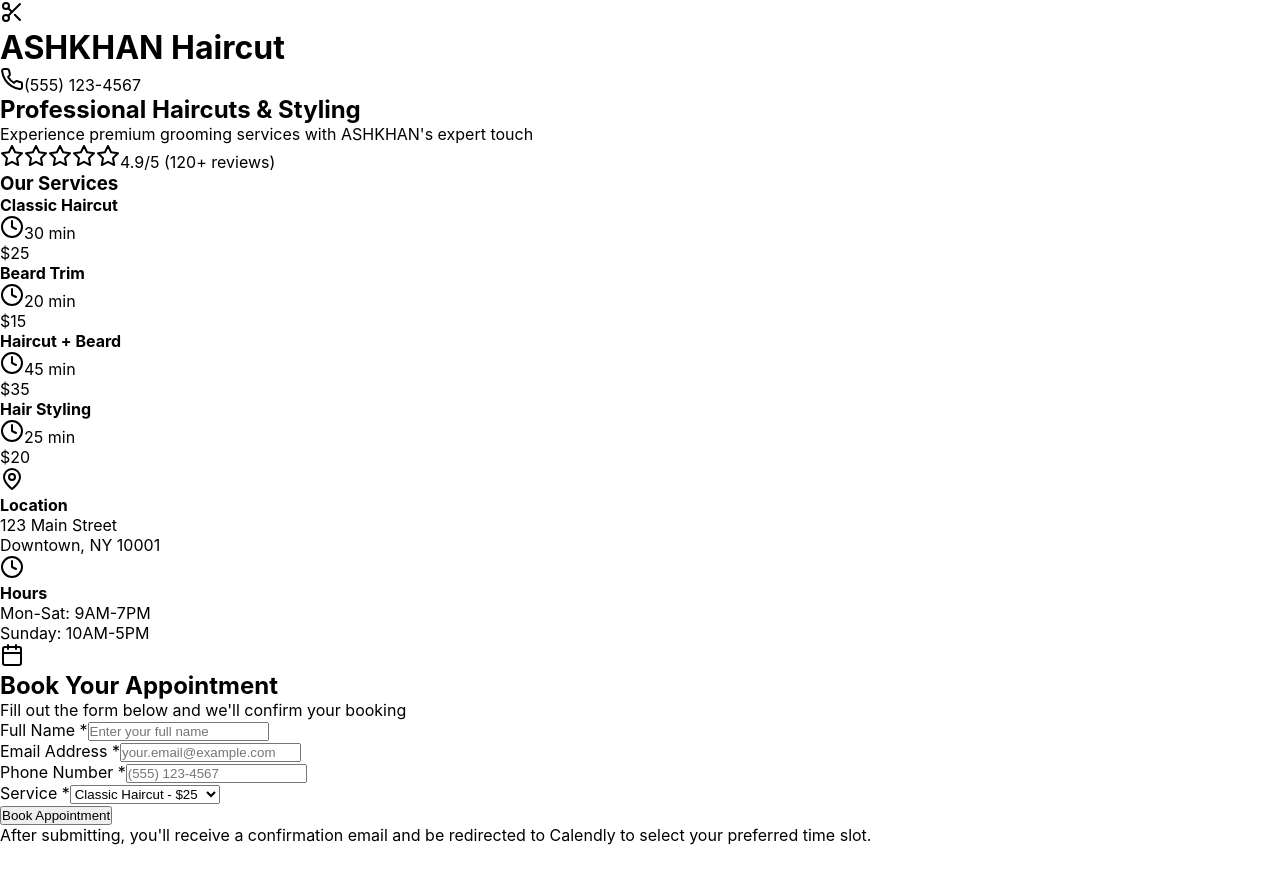
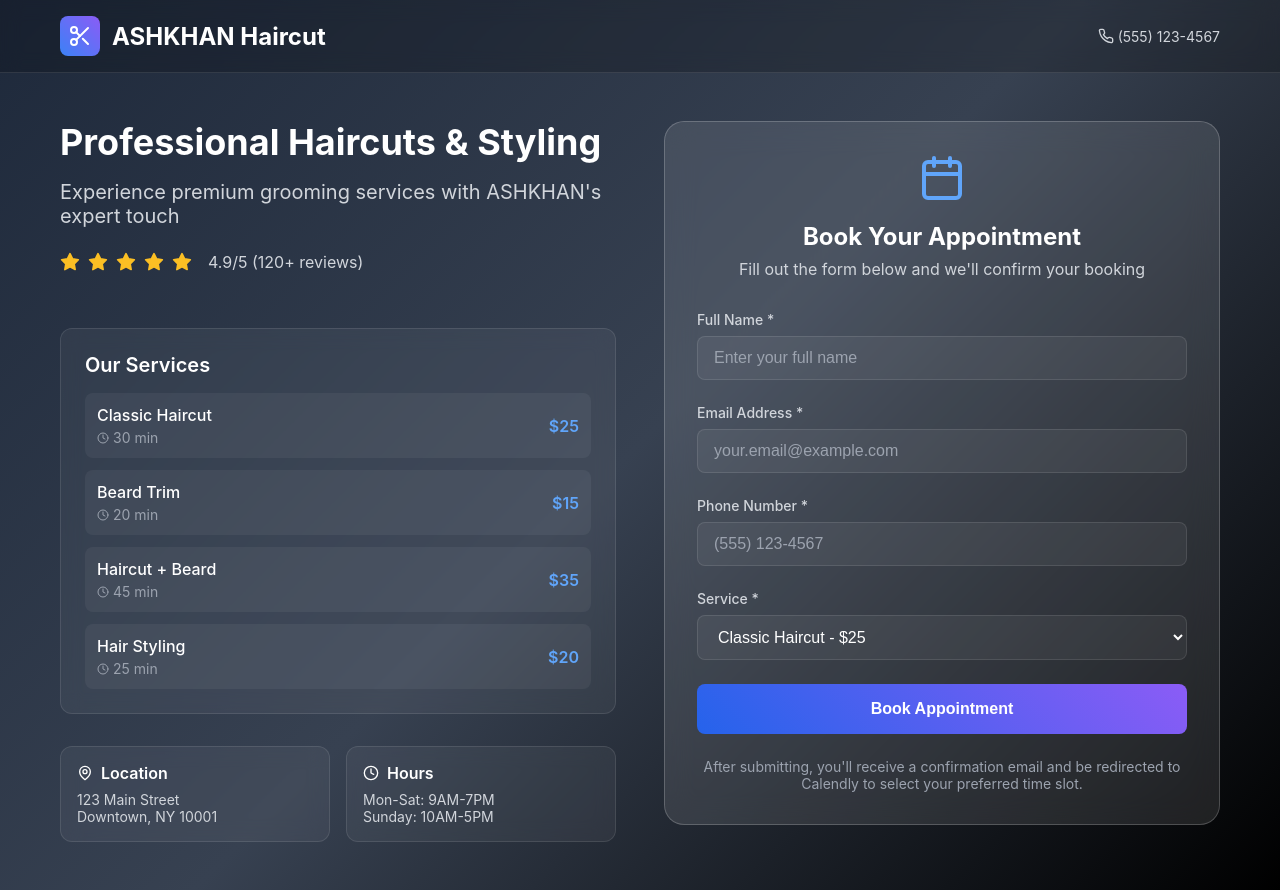
Before and after one commit to psthanki/ashkhan-haircut, a React (Create React App) app: page / in a window 1280 px wide. Before the commit the page ends 845 px from the top, so only its background shows below. Built offline with nearby package versions, Linux system fonts and the light colour scheme; the HTML template or start-up script is replaced by a standard one.

Commit message:
Update App.js

```diff
--- a/src/App.js
+++ b/src/App.js
@@ -22,15 +22,12 @@
     e.preventDefault();
     setIsLoading(true);
 
-    // Simulate email sending
     setTimeout(() => {
       setIsSubmitted(true);
       setIsLoading(false);
 
-      // Send confirmation email (placeholder for actual implementation)
       console.log('Confirmation email sent to:', formData.email);
 
-      // Open Calendly after form submission
       setTimeout(() => {
         window.open('https://calendly.com/ashkhan-haircut', '_blank');
       }, 1500);
@@ -46,21 +43,60 @@
 
   if (isSubmitted) {
     return (
-      <div className="min-h-screen bg-gradient-to-br from-slate-900 via-gray-900 to-black flex items-center justify-center p-4">
-        <div className="bg-white/10 backdrop-blur-lg border border-white/20 rounded-2xl p-8 max-w-md w-full text-center">
-          <div className="w-16 h-16 bg-green-500 rounded-full flex items-center justify-center mx-auto mb-4">
-            <Mail className="w-8 h-8 text-white" />
+      <div style={{
+        minHeight: '100vh',
+        background: 'linear-gradient(135deg, #1e293b 0%, #374151 50%, #000000 100%)',
+        display: 'flex',
+        alignItems: 'center',
+        justifyContent: 'center',
+        padding: '20px'
+      }}>
+        <div style={{
+          background: 'rgba(255, 255, 255, 0.1)',
+          backdropFilter: 'blur(10px)',
+          border: '1px solid rgba(255, 255, 255, 0.2)',
+          borderRadius: '20px',
+          padding: '40px',
+          maxWidth: '400px',
+          width: '100%',
+          textAlign: 'center'
+        }}>
+          <div style={{
+            width: '64px',
+            height: '64px',
+            background: '#10b981',
+            borderRadius: '50%',
+            display: 'flex',
+            alignItems: 'center',
+            justifyContent: 'center',
+            margin: '0 auto 20px'
+          }}>
+            <Mail size={32} color="white" />
           </div>
-          <h2 className="text-2xl font-bold text-white mb-4">Confirmation Sent!</h2>
-          <p className="text-gray-300 mb-4">
-            We've sent a confirmation email to <span className="text-blue-400">{formData.email}</span>
+          <h2 style={{ fontSize: '24px', fontWeight: 'bold', color: 'white', marginBottom: '16px' }}>
+            Confirmation Sent!
+          </h2>
+          <p style={{ color: '#d1d5db', marginBottom: '16px' }}>
+            We've sent a confirmation email to <span style={{ color: '#60a5fa' }}>{formData.email}</span>
           </p>
-          <p className="text-gray-400 text-sm mb-6">
+          <p style={{ color: '#9ca3af', fontSize: '14px', marginBottom: '24px' }}>
             Opening Calendly to book your appointment...
           </p>
           <button
             onClick={() => window.open('https://calendly.com/ashkhan-haircut', '_blank')}
-            className="w-full bg-blue-600 hover:bg-blue-700 text-white font-semibold py-3 px-6 rounded-lg transition-colors"
+            style={{
+              width: '100%',
+              background: '#2563eb',
+              color: 'white',
+              fontWeight: '600',
+              padding: '12px 24px',
+              borderRadius: '8px',
+              border: 'none',
+              cursor: 'pointer',
+              transition: 'background-color 0.2s'
+            }}
+            onMouseOver={(e) => e.target.style.background = '#1d4ed8'}
+            onMouseOut={(e) => e.target.style.background = '#2563eb'}
           >
             Book Now on Calendly
           </button>
@@ -70,86 +106,178 @@
   }
 
   return (
-    <div className="min-h-screen bg-gradient-to-br from-slate-900 via-gray-900 to-black">
+    <div style={{
+      minHeight: '100vh',
+      background: 'linear-gradient(135deg, #1e293b 0%, #374151 50%, #000000 100%)',
+      fontFamily: '-apple-system, BlinkMacSystemFont, "Segoe UI", Roboto, sans-serif'
+    }}>
       {/* Header */}
-      <header className="bg-black/20 backdrop-blur-sm border-b border-white/10">
-        <div className="max-w-6xl mx-auto px-4 py-4">
-          <div className="flex items-center justify-between">
-            <div className="flex items-center space-x-3">
-              <div className="w-10 h-10 bg-gradient-to-r from-blue-500 to-purple-600 rounded-lg flex items-center justify-center">
-                <Scissors className="w-6 h-6 text-white" />
-              </div>
-              <h1 className="text-2xl font-bold text-white">ASHKHAN Haircut</h1>
+      <header style={{
+        background: 'rgba(0, 0, 0, 0.2)',
+        backdropFilter: 'blur(10px)',
+        borderBottom: '1px solid rgba(255, 255, 255, 0.1)'
+      }}>
+        <div style={{
+          maxWidth: '1200px',
+          margin: '0 auto',
+          padding: '16px 20px',
+          display: 'flex',
+          alignItems: 'center',
+          justifyContent: 'space-between'
+        }}>
+          <div style={{ display: 'flex', alignItems: 'center', gap: '12px' }}>
+            <div style={{
+              width: '40px',
+              height: '40px',
+              background: 'linear-gradient(45deg, #3b82f6, #8b5cf6)',
+              borderRadius: '8px',
+              display: 'flex',
+              alignItems: 'center',
+              justifyContent: 'center'
+            }}>
+              <Scissors size={24} color="white" />
             </div>
-            <div className="flex items-center space-x-4 text-gray-300">
-              <div className="flex items-center space-x-1">
-                <Phone className="w-4 h-4" />
-                <span className="text-sm">(555) 123-4567</span>
-              </div>
-            </div>
+            <h1 style={{ fontSize: '24px', fontWeight: 'bold', color: 'white', margin: 0 }}>
+              ASHKHAN Haircut
+            </h1>
+          </div>
+          <div style={{ display: 'flex', alignItems: 'center', gap: '4px', color: '#d1d5db' }}>
+            <Phone size={16} />
+            <span style={{ fontSize: '14px' }}>(555) 123-4567</span>
           </div>
         </div>
       </header>
 
-      <div className="max-w-6xl mx-auto px-4 py-12">
-        <div className="grid lg:grid-cols-2 gap-12 items-start">
+      <div style={{ maxWidth: '1200px', margin: '0 auto', padding: '48px 20px' }}>
+        <div style={{
+          display: 'grid',
+          gridTemplateColumns: window.innerWidth > 1024 ? '1fr 1fr' : '1fr',
+          gap: '48px',
+          alignItems: 'start'
+        }}>
 
           {/* Left Side - Info */}
-          <div className="space-y-8">
+          <div style={{ display: 'flex', flexDirection: 'column', gap: '32px' }}>
             <div>
-              <h2 className="text-4xl font-bold text-white mb-4">
+              <h2 style={{
+                fontSize: '36px',
+                fontWeight: 'bold',
+                color: 'white',
+                marginBottom: '16px',
+                lineHeight: '1.2'
+              }}>
                 Professional Haircuts & Styling
               </h2>
-              <p className="text-xl text-gray-300 mb-6">
+              <p style={{
+                fontSize: '20px',
+                color: '#d1d5db',
+                marginBottom: '24px'
+              }}>
                 Experience premium grooming services with ASHKHAN's expert touch
               </p>
 
-              <div className="flex items-center space-x-2 text-yellow-400 mb-6">
+              <div style={{
+                display: 'flex',
+                alignItems: 'center',
+                gap: '8px',
+                color: '#fbbf24',
+                marginBottom: '24px'
+              }}>
                 {[...Array(5)].map((_, i) => (
-                  <Star key={i} className="w-5 h-5 fill-current" />
+                  <Star key={i} size={20} fill="currentColor" />
                 ))}
-                <span className="text-gray-300 ml-2">4.9/5 (120+ reviews)</span>
+                <span style={{ color: '#d1d5db', marginLeft: '8px' }}>4.9/5 (120+ reviews)</span>
               </div>
             </div>
 
             {/* Services */}
-            <div className="bg-white/5 backdrop-blur-sm border border-white/10 rounded-xl p-6">
-              <h3 className="text-xl font-semibold text-white mb-4">Our Services</h3>
-              <div className="space-y-3">
+            <div style={{
+              background: 'rgba(255, 255, 255, 0.05)',
+              backdropFilter: 'blur(10px)',
+              border: '1px solid rgba(255, 255, 255, 0.1)',
+              borderRadius: '12px',
+              padding: '24px'
+            }}>
+              <h3 style={{ fontSize: '20px', fontWeight: '600', color: 'white', marginBottom: '16px' }}>
+                Our Services
+              </h3>
+              <div style={{ display: 'flex', flexDirection: 'column', gap: '12px' }}>
                 {services.map((service) => (
-                  <div key={service.id} className="flex items-center justify-between p-3 bg-white/5 rounded-lg">
+                  <div key={service.id} style={{
+                    display: 'flex',
+                    alignItems: 'center',
+                    justifyContent: 'space-between',
+                    padding: '12px',
+                    background: 'rgba(255, 255, 255, 0.05)',
+                    borderRadius: '8px'
+                  }}>
                     <div>
-                      <h4 className="text-white font-medium">{service.name}</h4>
-                      <p className="text-gray-400 text-sm flex items-center">
-                        <Clock className="w-3 h-3 mr-1" />
+                      <h4 style={{ color: 'white', fontWeight: '500', margin: 0 }}>{service.name}</h4>
+                      <p style={{
+                        color: '#9ca3af',
+                        fontSize: '14px',
+                        margin: '4px 0 0',
+                        display: 'flex',
+                        alignItems: 'center',
+                        gap: '4px'
+                      }}>
+                        <Clock size={12} />
                         {service.duration}
                       </p>
                     </div>
-                    <span className="text-blue-400 font-semibold">{service.price}</span>
+                    <span style={{ color: '#60a5fa', fontWeight: '600' }}>{service.price}</span>
                   </div>
                 ))}
               </div>
             </div>
 
             {/* Location & Hours */}
-            <div className="grid md:grid-cols-2 gap-4">
-              <div className="bg-white/5 backdrop-blur-sm border border-white/10 rounded-xl p-4">
-                <div className="flex items-center space-x-2 text-white mb-2">
-                  <MapPin className="w-4 h-4" />
-                  <h4 className="font-semibold">Location</h4>
+            <div style={{
+              display: 'grid',
+              gridTemplateColumns: 'repeat(auto-fit, minmax(200px, 1fr))',
+              gap: '16px'
+            }}>
+              <div style={{
+                background: 'rgba(255, 255, 255, 0.05)',
+                backdropFilter: 'blur(10px)',
+                border: '1px solid rgba(255, 255, 255, 0.1)',
+                borderRadius: '12px',
+                padding: '16px'
+              }}>
+                <div style={{
+                  display: 'flex',
+                  alignItems: 'center',
+                  gap: '8px',
+                  color: 'white',
+                  marginBottom: '8px'
+                }}>
+                  <MapPin size={16} />
+                  <h4 style={{ fontWeight: '600', margin: 0 }}>Location</h4>
                 </div>
-                <p className="text-gray-300 text-sm">
+                <p style={{ color: '#d1d5db', fontSize: '14px', margin: 0 }}>
                   123 Main Street<br />
                   Downtown, NY 10001
                 </p>
               </div>
 
-              <div className="bg-white/5 backdrop-blur-sm border border-white/10 rounded-xl p-4">
-                <div className="flex items-center space-x-2 text-white mb-2">
-                  <Clock className="w-4 h-4" />
-                  <h4 className="font-semibold">Hours</h4>
+              <div style={{
+                background: 'rgba(255, 255, 255, 0.05)',
+                backdropFilter: 'blur(10px)',
+                border: '1px solid rgba(255, 255, 255, 0.1)',
+                borderRadius: '12px',
+                padding: '16px'
+              }}>
+                <div style={{
+                  display: 'flex',
+                  alignItems: 'center',
+                  gap: '8px',
+                  color: 'white',
+                  marginBottom: '8px'
+                }}>
+                  <Clock size={16} />
+                  <h4 style={{ fontWeight: '600', margin: 0 }}>Hours</h4>
                 </div>
-                <p className="text-gray-300 text-sm">
+                <p style={{ color: '#d1d5db', fontSize: '14px', margin: 0 }}>
                   Mon-Sat: 9AM-7PM<br />
                   Sunday: 10AM-5PM
                 </p>
@@ -158,16 +286,37 @@
           </div>
 
           {/* Right Side - Booking Form */}
-          <div className="bg-white/10 backdrop-blur-lg border border-white/20 rounded-2xl p-8">
-            <div className="text-center mb-8">
-              <Calendar className="w-12 h-12 text-blue-400 mx-auto mb-4" />
-              <h2 className="text-2xl font-bold text-white mb-2">Book Your Appointment</h2>
-              <p className="text-gray-300">Fill out the form below and we'll confirm your booking</p>
+          <div style={{
+            background: 'rgba(255, 255, 255, 0.1)',
+            backdropFilter: 'blur(15px)',
+            border: '1px solid rgba(255, 255, 255, 0.2)',
+            borderRadius: '20px',
+            padding: '32px'
+          }}>
+            <div style={{ textAlign: 'center', marginBottom: '32px' }}>
+              <Calendar size={48} color="#60a5fa" style={{ margin: '0 auto 16px' }} />
+              <h2 style={{
+                fontSize: '24px',
+                fontWeight: 'bold',
+                color: 'white',
+                marginBottom: '8px'
+              }}>
+                Book Your Appointment
+              </h2>
+              <p style={{ color: '#d1d5db' }}>
+                Fill out the form below and we'll confirm your booking
+              </p>
             </div>
 
-            <div className="space-y-6">
+            <div style={{ display: 'flex', flexDirection: 'column', gap: '24px' }}>
               <div>
-                <label className="block text-sm font-medium text-gray-300 mb-2">
+                <label style={{
+                  display: 'block',
+                  fontSize: '14px',
+                  fontWeight: '500',
+                  color: '#d1d5db',
+                  marginBottom: '8px'
+                }}>
                   Full Name *
                 </label>
                 <input
@@ -176,13 +325,28 @@
                   required
                   value={formData.name}
                   onChange={handleInputChange}
-                  className="w-full px-4 py-3 bg-white/5 border border-white/10 rounded-lg text-white placeholder-gray-400 focus:outline-none focus:ring-2 focus:ring-blue-500 focus:border-transparent"
                   placeholder="Enter your full name"
+                  style={{
+                    width: '100%',
+                    padding: '12px 16px',
+                    background: 'rgba(255, 255, 255, 0.05)',
+                    border: '1px solid rgba(255, 255, 255, 0.1)',
+                    borderRadius: '8px',
+                    color: 'white',
+                    fontSize: '16px',
+                    outline: 'none'
+                  }}
                 />
               </div>
 
               <div>
-                <label className="block text-sm font-medium text-gray-300 mb-2">
+                <label style={{
+                  display: 'block',
+                  fontSize: '14px',
+                  fontWeight: '500',
+                  color: '#d1d5db',
+                  marginBottom: '8px'
+                }}>
                   Email Address *
                 </label>
                 <input
@@ -191,13 +355,28 @@
                   required
                   value={formData.email}
                   onChange={handleInputChange}
-                  className="w-full px-4 py-3 bg-white/5 border border-white/10 rounded-lg text-white placeholder-gray-400 focus:outline-none focus:ring-2 focus:ring-blue-500 focus:border-transparent"
                   placeholder="your.email@example.com"
+                  style={{
+                    width: '100%',
+                    padding: '12px 16px',
+                    background: 'rgba(255, 255, 255, 0.05)',
+                    border: '1px solid rgba(255, 255, 255, 0.1)',
+                    borderRadius: '8px',
+                    color: 'white',
+                    fontSize: '16px',
+                    outline: 'none'
+                  }}
                 />
               </div>
 
               <div>
-                <label className="block text-sm font-medium text-gray-300 mb-2">
+                <label style={{
+                  display: 'block',
+                  fontSize: '14px',
+                  fontWeight: '500',
+                  color: '#d1d5db',
+                  marginBottom: '8px'
+                }}>
                   Phone Number *
                 </label>
                 <input
@@ -206,23 +385,47 @@
                   required
                   value={formData.phone}
                   onChange={handleInputChange}
-                  className="w-full px-4 py-3 bg-white/5 border border-white/10 rounded-lg text-white placeholder-gray-400 focus:outline-none focus:ring-2 focus:ring-blue-500 focus:border-transparent"
                   placeholder="(555) 123-4567"
+                  style={{
+                    width: '100%',
+                    padding: '12px 16px',
+                    background: 'rgba(255, 255, 255, 0.05)',
+                    border: '1px solid rgba(255, 255, 255, 0.1)',
+                    borderRadius: '8px',
+                    color: 'white',
+                    fontSize: '16px',
+                    outline: 'none'
+                  }}
                 />
               </div>
 
               <div>
-                <label className="block text-sm font-medium text-gray-300 mb-2">
+                <label style={{
+                  display: 'block',
+                  fontSize: '14px',
+                  fontWeight: '500',
+                  color: '#d1d5db',
+                  marginBottom: '8px'
+                }}>
                   Service *
                 </label>
                 <select
                   name="service"
                   value={formData.service}
                   onChange={handleInputChange}
-                  className="w-full px-4 py-3 bg-white/5 border border-white/10 rounded-lg text-white focus:outline-none focus:ring-2 focus:ring-blue-500 focus:border-transparent"
+                  style={{
+                    width: '100%',
+                    padding: '12px 16px',
+                    background: 'rgba(255, 255, 255, 0.05)',
+                    border: '1px solid rgba(255, 255, 255, 0.1)',
+                    borderRadius: '8px',
+                    color: 'white',
+                    fontSize: '16px',
+                    outline: 'none'
+                  }}
                 >
                   {services.map((service) => (
-                    <option key={service.id} value={service.id} className="bg-gray-800">
+                    <option key={service.id} value={service.id} style={{ background: '#374151' }}>
                       {service.name} - {service.price}
                     </option>
                   ))}
@@ -232,11 +435,38 @@
               <button
                 onClick={handleSubmit}
                 disabled={isLoading}
-                className="w-full bg-gradient-to-r from-blue-600 to-purple-600 hover:from-blue-700 hover:to-purple-700 disabled:opacity-50 disabled:cursor-not-allowed text-white font-semibold py-4 px-6 rounded-lg transition-all duration-300 transform hover:scale-105"
+                style={{
+                  width: '100%',
+                  background: isLoading ? '#6b7280' : 'linear-gradient(45deg, #2563eb, #8b5cf6)',
+                  color: 'white',
+                  fontWeight: '600',
+                  padding: '16px 24px',
+                  borderRadius: '8px',
+                  border: 'none',
+                  fontSize: '16px',
+                  cursor: isLoading ? 'not-allowed' : 'pointer',
+                  transition: 'all 0.3s',
+                  transform: 'scale(1)'
+                }}
+                onMouseOver={(e) => {
+                  if (!isLoading) {
+                    e.target.style.transform = 'scale(1.02)';
+                  }
+                }}
+                onMouseOut={(e) => {
+                  e.target.style.transform = 'scale(1)';
+                }}
               >
                 {isLoading ? (
-                  <div className="flex items-center justify-center space-x-2">
-                    <div className="w-4 h-4 border-2 border-white border-t-transparent rounded-full animate-spin"></div>
+                  <div style={{ display: 'flex', alignItems: 'center', justifyContent: 'center', gap: '8px' }}>
+                    <div style={{
+                      width: '16px',
+                      height: '16px',
+                      border: '2px solid white',
+                      borderTop: '2px solid transparent',
+                      borderRadius: '50%',
+                      animation: 'spin 1s linear infinite'
+                    }}></div>
                     <span>Sending Confirmation...</span>
                   </div>
                 ) : (
@@ -245,14 +475,32 @@
               </button>
             </div>
 
-            <div className="mt-6 text-center">
-              <p className="text-gray-400 text-sm">
+            <div style={{ marginTop: '24px', textAlign: 'center' }}>
+              <p style={{ color: '#9ca3af', fontSize: '14px' }}>
                 After submitting, you'll receive a confirmation email and be redirected to Calendly to select your preferred time slot.
               </p>
             </div>
           </div>
         </div>
       </div>
+
+      <style>
+        {`
+          @keyframes spin {
+            0% { transform: rotate(0deg); }
+            100% { transform: rotate(360deg); }
+          }
+
+          input::placeholder {
+            color: #9ca3af;
+          }
+
+          input:focus, select:focus {
+            border-color: #3b82f6 !important;
+            box-shadow: 0 0 0 2px rgba(59, 130, 246, 0.3);
+          }
+        `}
+      </style>
     </div>
   );
 }
```
